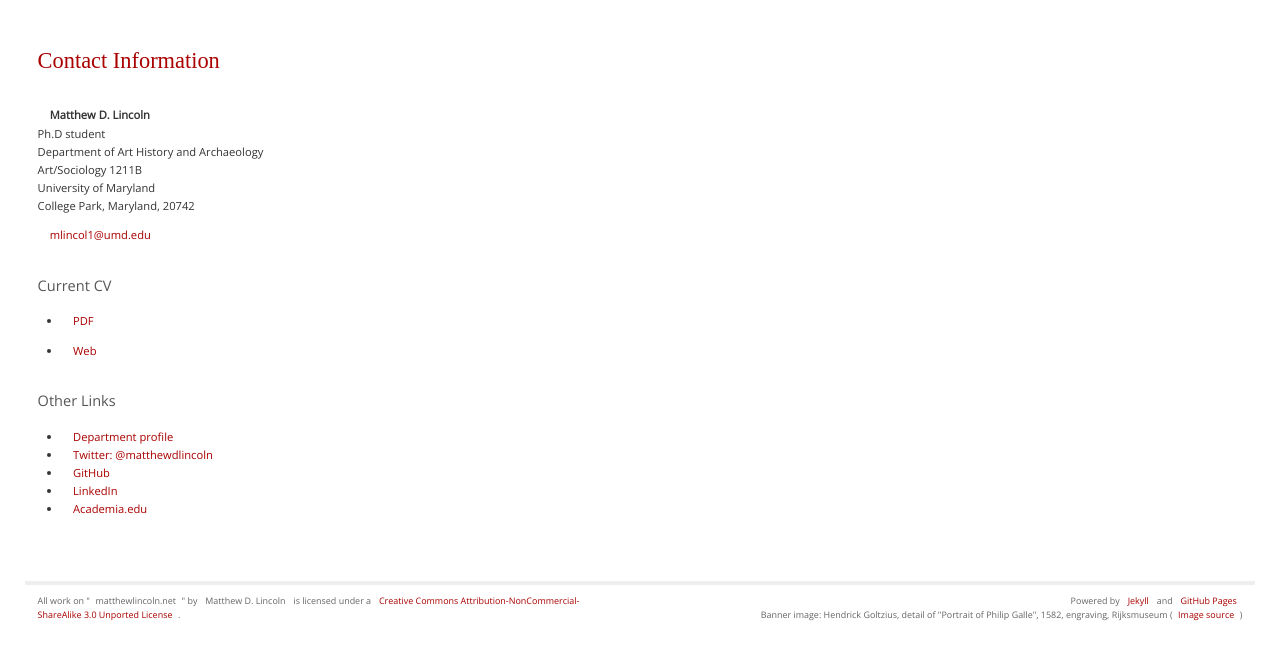
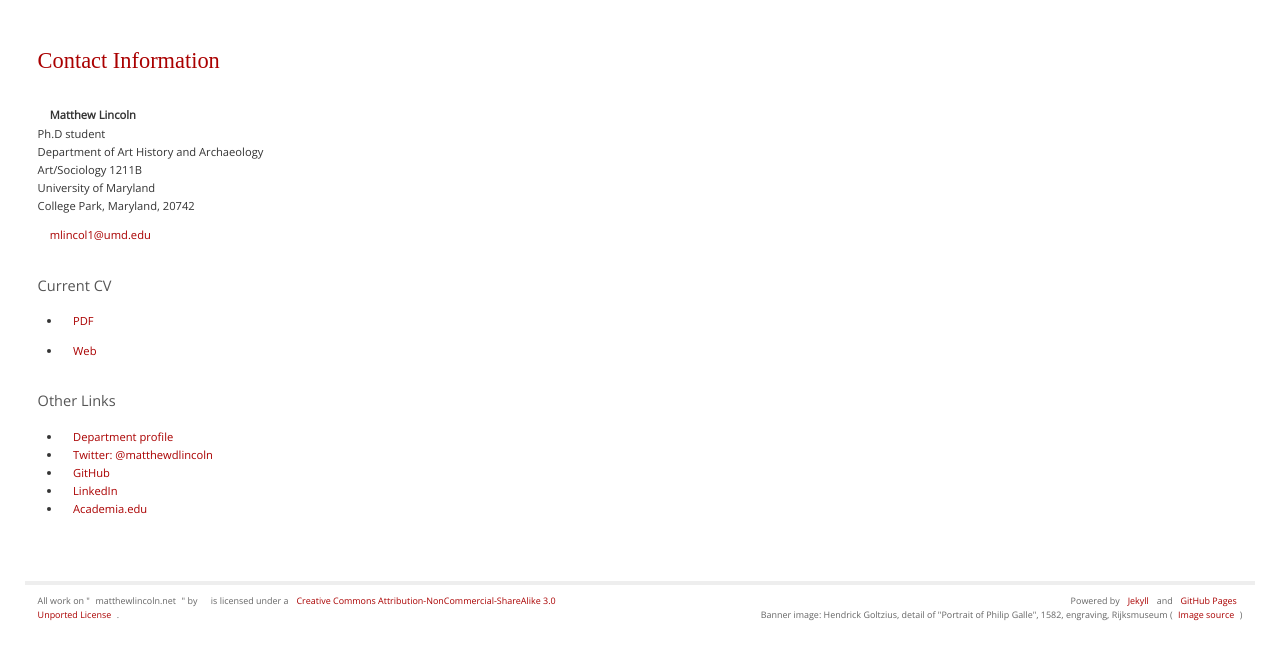
Before and after one commit to mdlincoln/mdlincoln.github.io, a Jekyll site: the page built from about/index.md, in a window 1280 px wide. Shown: the part 294-959 px from the top of the page. Built offline with Jekyll 4.4.1, drawn with Linux system fonts in a browser that asks for light colours; some web fonts are replaced.

Commit message:
Use first/last name

```diff
--- a/_data/contact.yaml
+++ b/_data/contact.yaml
@@ -1,5 +1,6 @@
 # Contact Information
-name: Matthew D. Lincoln
+name_first: Matthew
+name_last: Lincoln
 position: Ph.D student
 email: mlincol1@umd.edu
 address: |
--- a/about/index.md
+++ b/about/index.md
@@ -4,7 +4,7 @@ layout: default
 show_title: true
 ---
 
-**{{ site.data.contact.name }}**
+**{{ site.data.contact.name_first }} {{ site.data.contact.name_last }}**
 {{ site.data.contact.position }}
 {{ site.data.contact.address }}
 
```
